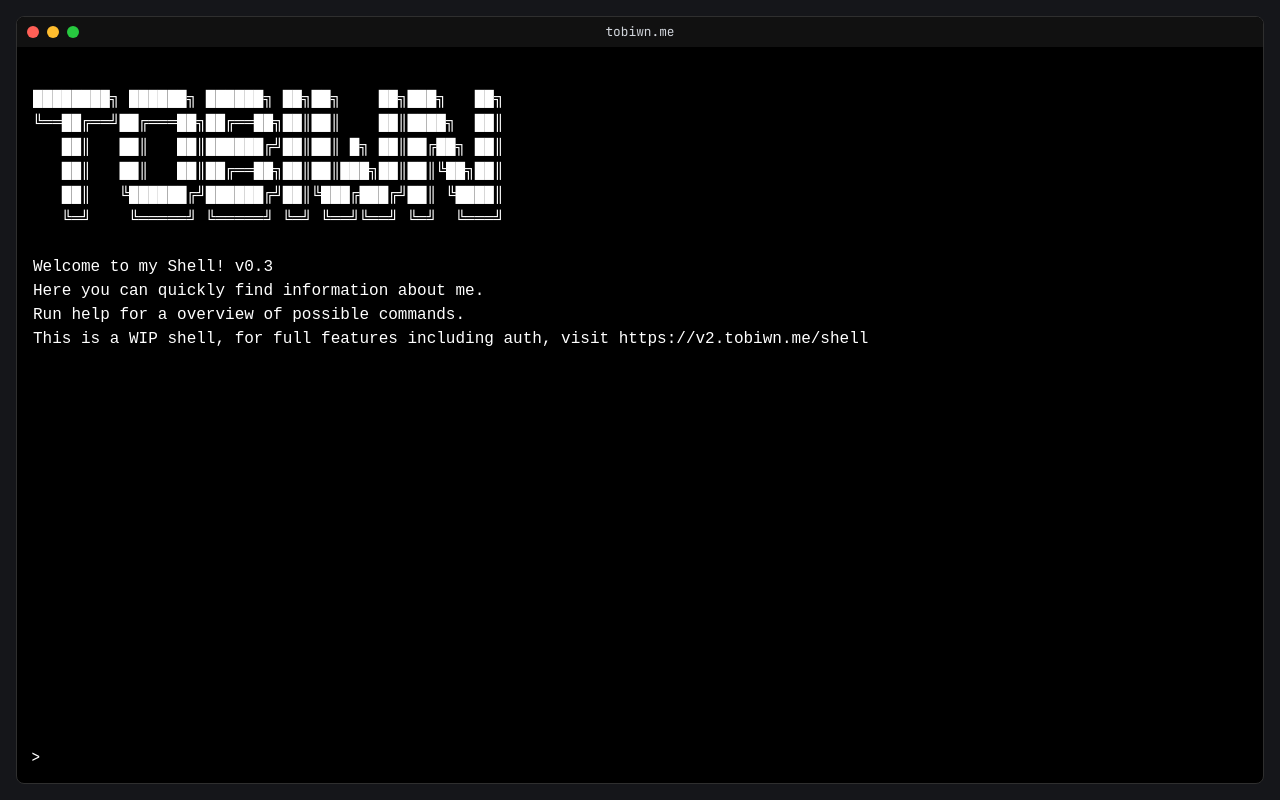
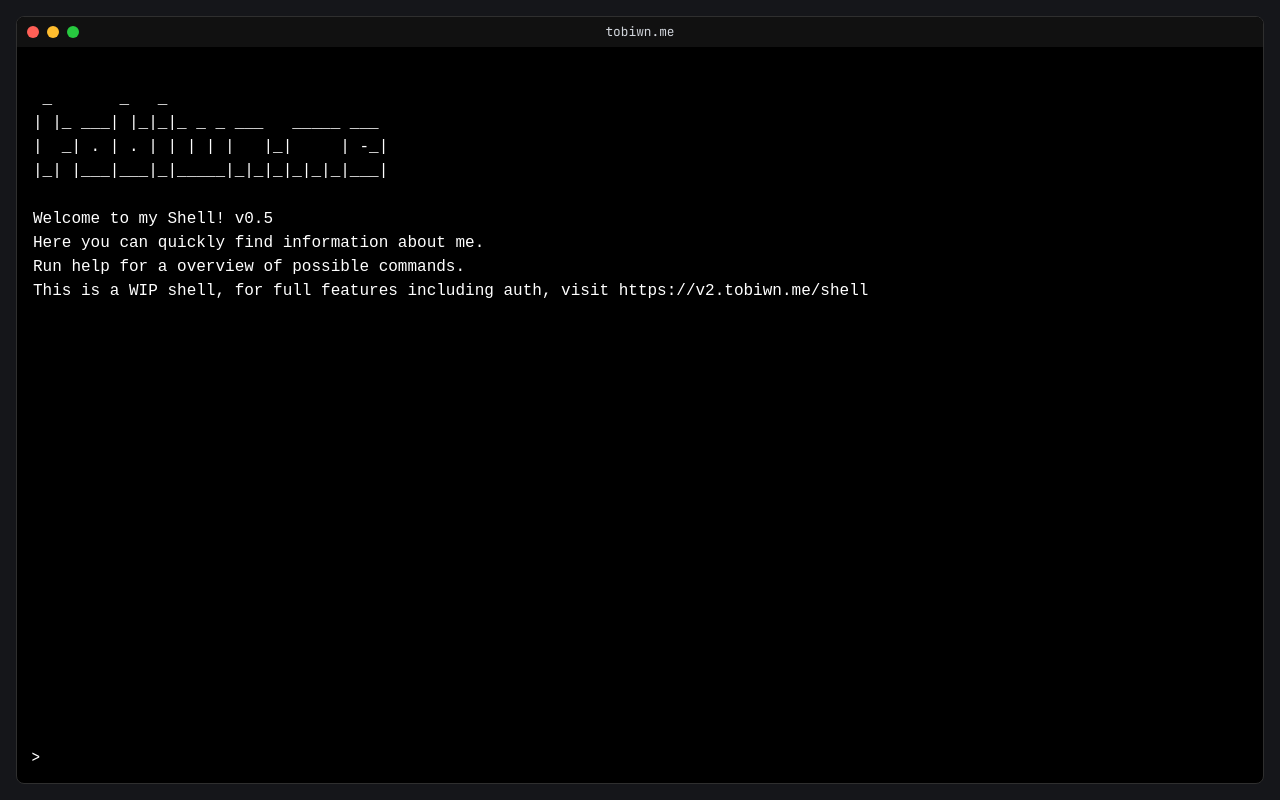
Before and after one commit to tobikli/portfolio, a Vue app: page /shell in a window 1280 px wide. Built offline with nearby package versions, Linux system fonts and the light colour scheme; no server answers.

Commit message:
Shell Bugfixes

```diff
--- a/src/views/ShellView.vue
+++ b/src/views/ShellView.vue
@@ -1,7 +1,7 @@
 <script setup lang="ts">
 import { onBeforeUnmount, onMounted, ref } from 'vue'
 import { config } from '@/data/config'
-const version = 'v0.3'
+const version = 'v0.5'
 const prefix = '> '
 const prefixLength = prefix.length
 
@@ -12,12 +12,10 @@ let adminCode: string | undefined
 let name: string | undefined
 
 const welcomeText = `
-████████╗ ██████╗ ██████╗ ██╗██╗    ██╗███╗   ██╗
-╚══██╔══╝██╔═══██╗██╔══██╗██║██║    ██║████╗  ██║
-   ██║   ██║   ██║██████╔╝██║██║ █╗ ██║██╔██╗ ██║
-   ██║   ██║   ██║██╔══██╗██║██║███╗██║██║╚██╗██║
-   ██║   ╚██████╔╝██████╔╝██║╚███╔███╔╝██║ ╚████║
-   ╚═╝    ╚═════╝ ╚═════╝ ╚═╝ ╚══╝╚══╝ ╚═╝  ╚═══╝
+ _       _   _
+| |_ ___| |_|_|_ _ _ ___   _____ ___
+|  _| . | . | | | | |   |_|     | -_|
+|_| |___|___|_|_____|_|_|_|_|_|_|___|
 
 Welcome to my Shell! ${version}
 Here you can quickly find information about me.
@@ -96,10 +94,7 @@ onMounted(() => {
   input.focus()
 
   const keyHandler = (event: KeyboardEvent) => {
-    if (event.key === 'Enter') {
-      event.preventDefault()
-      handleInput(input, output)
-    } else {
+    if (event.key !== 'Enter') {
       // keep caret after prefix
       setTimeout(() => {
         if (!input.value.startsWith(prefix)) input.value = prefix
@@ -111,6 +106,10 @@ onMounted(() => {
   const windowFocusHandler = (event: KeyboardEvent) => {
     if (event.ctrlKey || event.metaKey || event.altKey) return
     input.focus()
+    if (event.key === 'Enter') {
+      event.preventDefault()
+      handleInput(input, output)
+    }
   }
 
   input.addEventListener('keydown', keyHandler)
```
